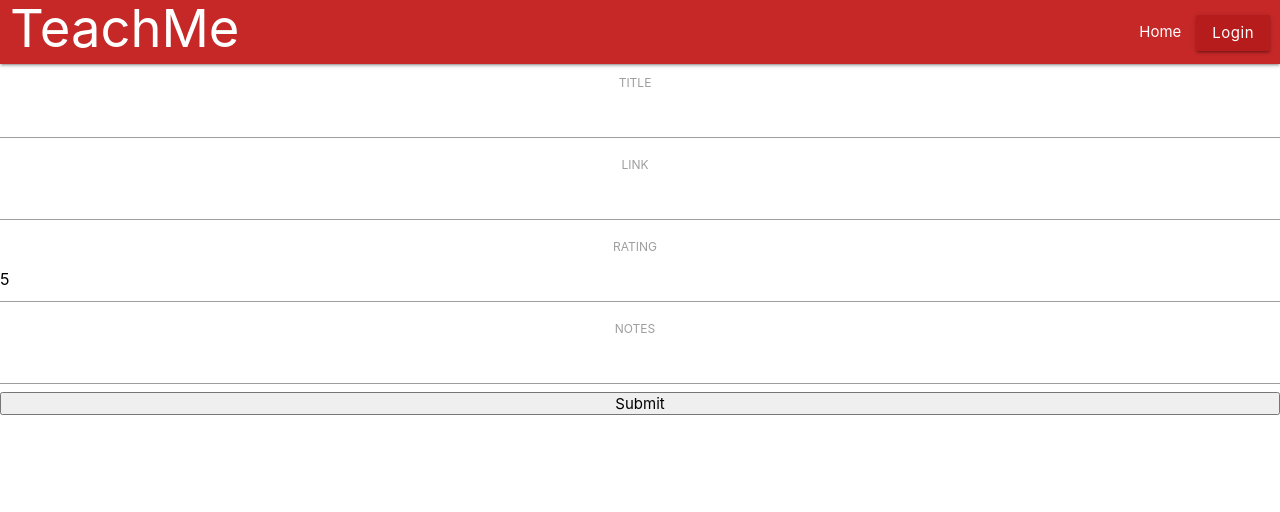
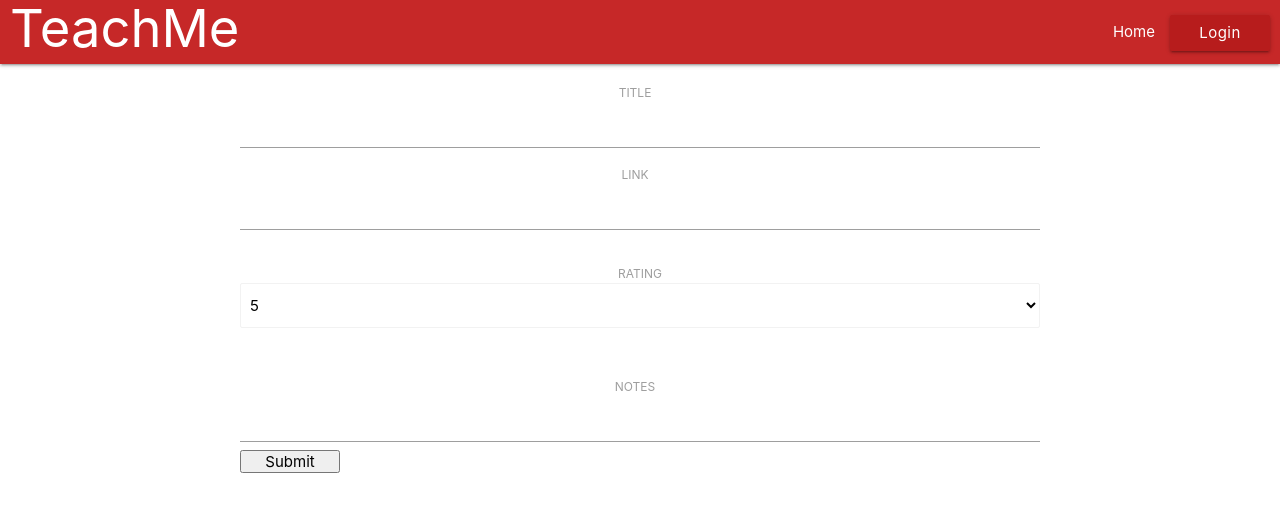
Before and after one commit to jasfromnz/TeachMe, a React (Create React App) app: page /add in a window 1280 px wide. Shown: the top 512 px of the page. Built offline with nearby package versions, Linux system fonts and the light colour scheme; no server answers.

Commit message:
adds CSS styling to posts and form

```diff
--- a/src/App.js
+++ b/src/App.js
@@ -1,12 +1,11 @@
 import Header from './components/Header/Header';
-import HomePage from './pages/HomePage';
+import HomePage from './pages/HomePage/HomePage';
 import UserPage from './pages/UserPage';
 import Form from './components/Form/Form';
 import { Route } from 'react-router-dom';
 import { useState, useEffect } from 'react';
 import { auth } from './services/firebase';
 import './App.css';
-import M from 'materialize-css';
 import 'materialize-css/dist/css/materialize.min.css';
 import { fetchPosts, createPost, updatePost, deletePost } from './services/api-service';
 
@@ -136,6 +135,7 @@ function App() {
     }
   }
 
+
   return (
     <div className="App">
       <Header user={state.user} />
--- /dev/null
+++ b/src/components/Form/Form.css
@@ -0,0 +1,48 @@
+div.form {
+    display: flex;
+    justify-content: center;
+}
+
+form {
+    margin: 10px 20px auto 20px;
+    display: flex;
+    flex-direction: column;
+}
+
+.input-field {
+    height: 100px;
+    margin: 0;
+    padding: 0;
+}
+
+label.rating {
+    margin: 0;
+    height: 100%;
+    width: 100%;
+}
+
+span.rating {
+    font-size: 12px;
+    margin: 0;
+}
+
+#span {
+    width: 80vw;
+    max-width: 800px;
+    display: flex;
+    justify-content: center;
+}
+
+select {
+    display: block;
+}
+
+.form > * {
+    width: 80vw;
+    max-width: 800px;
+}
+
+button {
+    width: 100px;
+    margin: 10px 0px auto auto;
+}
--- a/src/components/Form/Form.js
+++ b/src/components/Form/Form.js
@@ -1,3 +1,5 @@
+import './Form.css';
+
 const Form = (props) => {
     return (
         <div className="form">
@@ -10,10 +12,20 @@ const Form = (props) => {
                     <span>LINK</span>
                     <input name="link" value={props.newPost.link} onChange={props.handleChange}/>
                 </label>
-                <label>
-                <span>RATING</span>
-                <input name="rating" value={props.newPost.rating} onChange={props.handleChange}/>
+                <div className="input-field">
+                    <label className="rating">
+                        <div id="span">
+                        <span className="rating">RATING</span>
+                        </div>
+                        <select class="browser-default" name="rating" value={String(props.newPost.rating)} onChange={props.handleChange}>
+                            <option value="1">1</option>
+                            <option value="2">2</option>
+                            <option value="3">3</option>
+                            <option value="4">4</option>
+                            <option value="5">5</option>
+                        </select>
                     </label>
+                </div>
                 <label>
                     <span>NOTES</span>
                     <input name="notes" value={props.newPost.notes} onChange={props.handleChange}/>
--- a/src/components/Header/Header.js
+++ b/src/components/Header/Header.js
@@ -1,7 +1,5 @@
 import { login, logout } from '../../services/firebase';
 import './Header.css';
-import M from 'materialize-css';
-import 'materialize-css/dist/css/materialize.min.css';
 
 const Header = (props) => {
     return (
@@ -15,7 +13,10 @@ const Header = (props) => {
                 { props.user ?
                     <>
                         <li>
-                            <a href={'/user'}>My Resources</a>
+                            <a href='/add'>Add Resource</a>
+                        </li>
+                        <li>
+                            <a href='/user'>My Resources</a>
                         </li>
                         <li>
                             <button className="login btn" onClick={logout}>Logout</button>
--- a/src/components/Post/Post.css
+++ b/src/components/Post/Post.css
@@ -1,7 +1,8 @@
 .post {
     border: 5px solid #ef5350;
-    padding: 0 0 20px 0;
+    padding: 0;
     margin: 20px;
+    max-width: 800px;
 }
 
 .user {
@@ -9,11 +10,38 @@
     justify-content: flex-start;
     align-content: center;
     background-color: #ef5350;
+    width: 100.1%;
 }
 
 .body {
     display: flex;
+    width: 100%;
+    height: 100%;
+    justify-content: space-between;
+}
+
+.content {
+    display: flex;
     flex-direction: column;
+    align-content: center;
+    margin: 10px;
+    padding: 0 0 10px 0;
+}
+
+#buttons {
+    margin: auto 10px 10px 0;
+    display: flex;
+    justify-content: flex-end;
+}
+
+#buttons > * {
+    height: 25px;
+    width: 25px;
+}
+
+#edit {
+    margin-right: 10px;
+    padding-top: 1px;
 }
 
 .body > * {
@@ -23,19 +51,23 @@
 }
 
 #name {
-    padding-top: 15px;
+    padding-top: 12px;
     margin: 0;
-    font-size: 24px;
+    font-size: 20px;
     color: white;
 }
 
 img {
-    height: 60px;
+    height: 50px;
     padding: 10px;
     margin: 0;
 }
 
 #title {
-    border: none;
-    background-color: white;
+    font-size: 32px;
+    margin: 0;
 }
+
+.content > * {
+    text-align: left;
+}
--- a/src/components/Post/Post.js
+++ b/src/components/Post/Post.js
@@ -1,7 +1,5 @@
 import '../Post/Post.css';
 import { Link } from 'react-router-dom';
-import M from 'materialize-css';
-import 'materialize-css/dist/css/materialize.min.css';
 
 const Post = (props) => (
     <div className="post">
@@ -10,16 +8,20 @@ const Post = (props) => (
             <h2 id="name">{props.post.user.displayName}</h2>
         </div>
         <div className="body">
-            <a id="title" href={props.post.link}>{props.post.title}</a>
-            <p id="rating">{props.post.rating}</p>
-            <p id="notes">{props.post.notes}</p>
+            <div className="content">
+                <h1 id="title">{props.post.title}</h1>
+                {/* {!props.post.link.slice(50) ? props.post.link : props.post.link.slice(0,50)+"..."} */}
+                <p id="rating">{'⭐'.repeat(props.post.rating)}</p>
+                <p id="notes">{props.post.notes}</p>
+                <a id="link" href={props.post.link}>Go To Link ➡</a>
+            </div>
+     { (!!(props.user) && props.post.user.uid === props.user.uid) ?
+            <div id="buttons">
+                <Link id="edit" to={"/edit/" + props.post._id} onClick={()=> props.handleEdit(props.post._id)}>✏️</Link>
+                <button id="delete" onClick={() => props.handleDelete(props.post._id)}>🗑</button>
+            </div>
+        : <></>}
         </div>
-     { (!!(props.user) && props.post.user.uid === props.user.uid) ?
-            <>
-                <Link className="edit" to={"/edit/" + props.post._id} onClick={()=> props.handleEdit(props.post._id)}>✏️</Link>
-                <button onClick={() => props.handleDelete(props.post._id)}>🗑</button>
-            </>
-        : <></>}
     </div>
 );
 
--- /dev/null
+++ b/src/pages/HomePage/HomePage.css
@@ -0,0 +1,11 @@
+div.posts {
+    display: flex;
+    flex-direction: column;
+    justify-content: center;
+}
+
+div.post {
+    width: 80vw;
+    max-width: 800px;
+    margin: 10px auto 0px auto;
+}
--- a/src/pages/HomePage.js
+++ b/src/pages/HomePage/HomePage.js
@@ -1,4 +1,5 @@
-import Posts from '../components/Posts/Posts';
+import Posts from '../../components/Posts/Posts';
+import './HomePage.css';
 
 const HomePage = (props) => {
     return (
```
Lines whose indentation alone changed are shown as unchanged.
